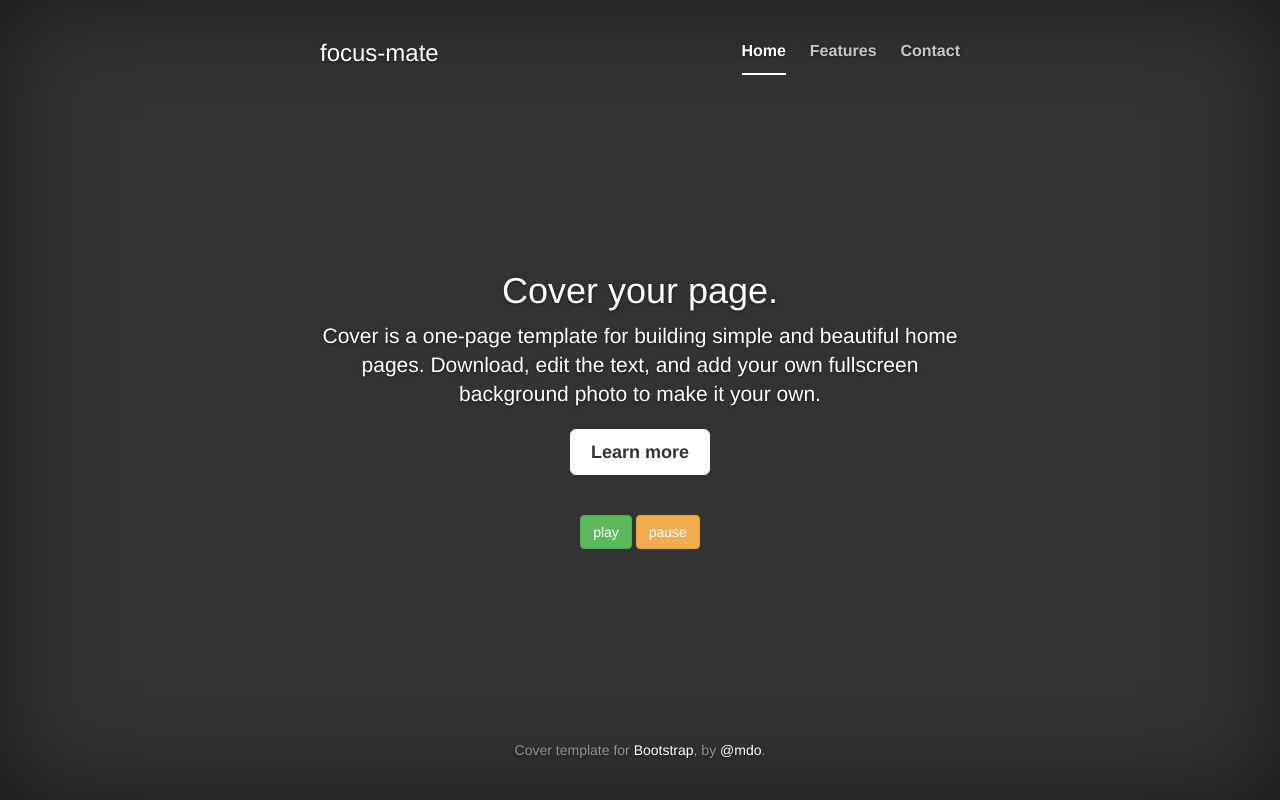
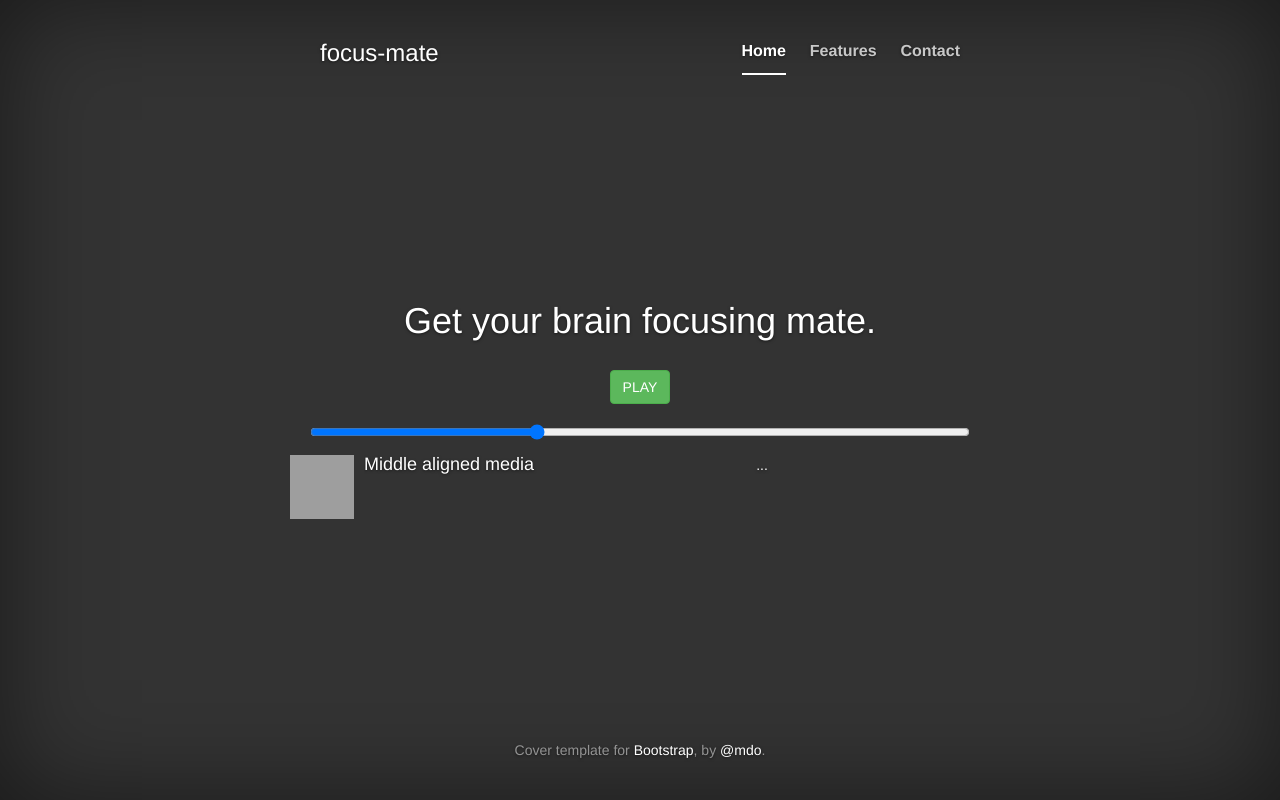
Before and after one commit to DominikNagy/focus-mate, a PHP site: page / in a window 1280 px wide. Run offline with PHP 8.4, Linux system fonts and the light colour scheme; grey boxes are pictures that could not be loaded.

Commit message:
low budget slider added

```diff
--- a/index.php
+++ b/index.php
@@ -31,15 +31,15 @@
     <!-- Custom styles for this template -->
     <link href="vendor/twbs/bootstrap/dist/css/cover.css" rel="stylesheet">
 
+    <!-- Main stylesheet -->
+    <link href="_assets/css/main.css" rel="stylesheet">
+
 
     <!-- HTML5 shim and Respond.js for IE8 support of HTML5 elements and media queries -->
     <!--[if lt IE 9]>
     <script src="https://oss.maxcdn.com/html5shiv/3.7.3/html5shiv.min.js"></script>
     <script src="https://oss.maxcdn.com/respond/1.4.2/respond.min.js"></script>
     <![endif]-->
-
-
-
 </head>
 
 <body>
@@ -49,10 +49,11 @@
     <div class="site-wrapper-inner">
 
         <div class="cover-container">
-
+<!--            <h3 class="masthead" id="time"></h3>-->
             <div class="masthead clearfix">
                 <div class="inner">
                     <h3 class="masthead-brand">focus-mate</h3>
+
                     <nav>
                         <ul class="nav masthead-nav">
                             <li class="active"><a href="#">Home</a></li>
@@ -64,32 +65,79 @@
             </div>
 
             <div class="inner cover">
-                <h1 class="cover-heading">Cover your page.</h1>
-                <p class="lead">Cover is a one-page template for building simple and beautiful home pages. Download, edit the text, and add your own fullscreen background photo to make it your own.</p>
-                <p class="lead">
-                    <a href="#" class="btn btn-lg btn-default">Learn more</a>
-                </p>
+                <h1 class="cover-heading">Get your brain focusing mate.</h1>
 
                 <audio id="myAudio">
                     <source src="_assets/audio/SampleAudio.mp3" type="audio/mp3">
                     Your browser does not support the audio element.
                 </audio><br />
 
-                <button onclick="playAudio()" class="btn btn-success"> play </button>
-                <button onclick="pauseAudio()" class="btn btn-warning"> pause </button>
+                <button onclick="playAudio()" class="btn btn-success" id="playPause"> PLAY </button> <br><br>
+                <input type="range" onchange="setVolume()" id='volume1' min=0 max=1      step=0.01 value='0.339'>
+
+            </div>
+
+            <div class="media">
+                <div class="media-left media-middle">
+                    <a href="#">
+                        <img class="media-object" src="_assets/img/coffee.png" alt="..." width="64" height="64" onclick="playAudio()">
+                    </a>
+                </div>
+                <div class="media-body">
+                    <h4 class="media-heading pull-left">Middle aligned media</h4>
+                    ...
+                </div>
             </div>
             <script>
                 var x = document.getElementById("myAudio");
+                var isPlaying = false;
+                var date = new Date();
 
+                console.log(date);
                 function playAudio() {
-                    x.play();
-                    x.volume = 1;
+                    if(isPlaying === false) {
+                        x.play();
+                        isPlaying = true;
+                        document.getElementById("playPause").innerHTML = "PAUSE";
+                    }
+
+                    else {
+                        x.pause();
+                        isPlaying = false;
+                        document.getElementById("playPause").innerHTML = "PLAY";
+                    }
                 }
 
-                function pauseAudio() {
-                    x.pause();
+                function setVolume() {
+                    var mediaClip = document.getElementById("myAudio");
+                    document.getElementById("myAudio").value = mediaClip;
+                    mediaClip.volume = document.getElementById("volume1").value;
+
                 }
+
+                document.getElementById("date").innerHTML = date.now();
+
             </script>
+
+<!--            <script>-->
+<!--                (function () {-->
+<!--                    function checkTime(i) {-->
+<!--                        return (i < 10) ? "0" + i : i;-->
+<!--                    }-->
+<!---->
+<!--                    function startTime() {-->
+<!--                        var today = new Date(),-->
+<!--                            h = checkTime(today.getHours()),-->
+<!--                            m = checkTime(today.getMinutes()),-->
+<!--                            s = checkTime(today.getSeconds());-->
+<!--                        document.getElementById('time').innerHTML = h + ":" + m + ":" + s;-->
+<!--                        t = setTimeout(function () {-->
+<!--                            startTime()-->
+<!--                        }, 500);-->
+<!--                    }-->
+<!--                    startTime();-->
+<!--                })();-->
+<!--            </script>-->
 
             <div class="mastfoot">
                 <div class="inner">
```
Also changed, not shown: _assets/css/main.css (added, +9 -0 lines).
